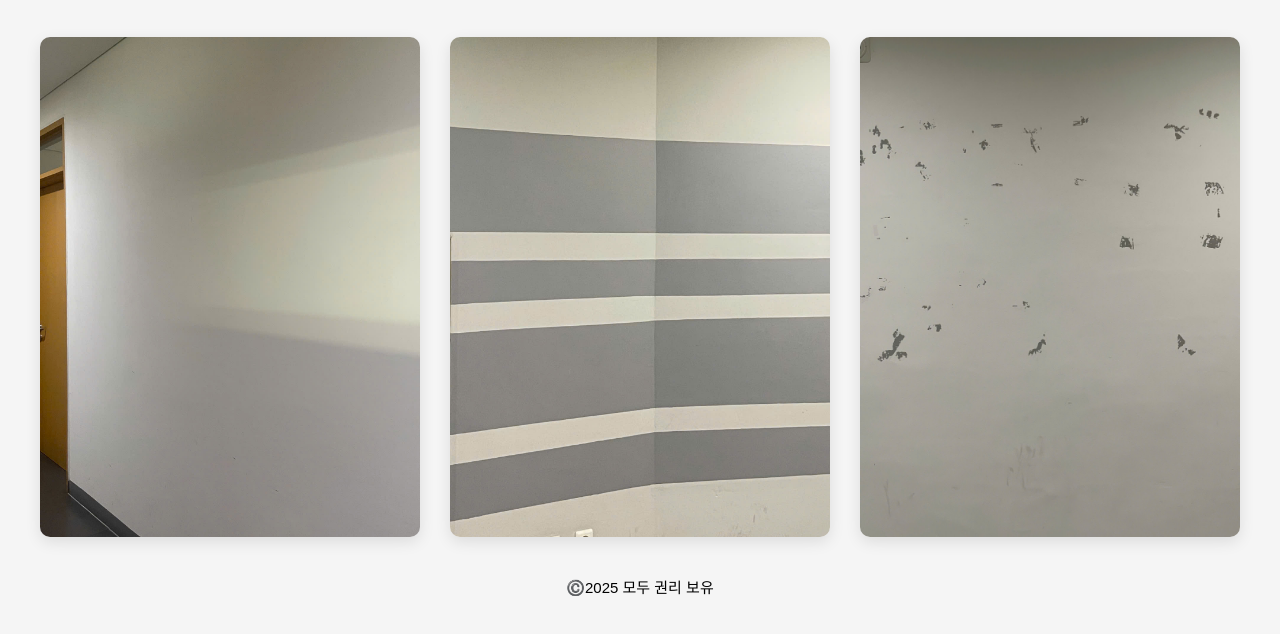
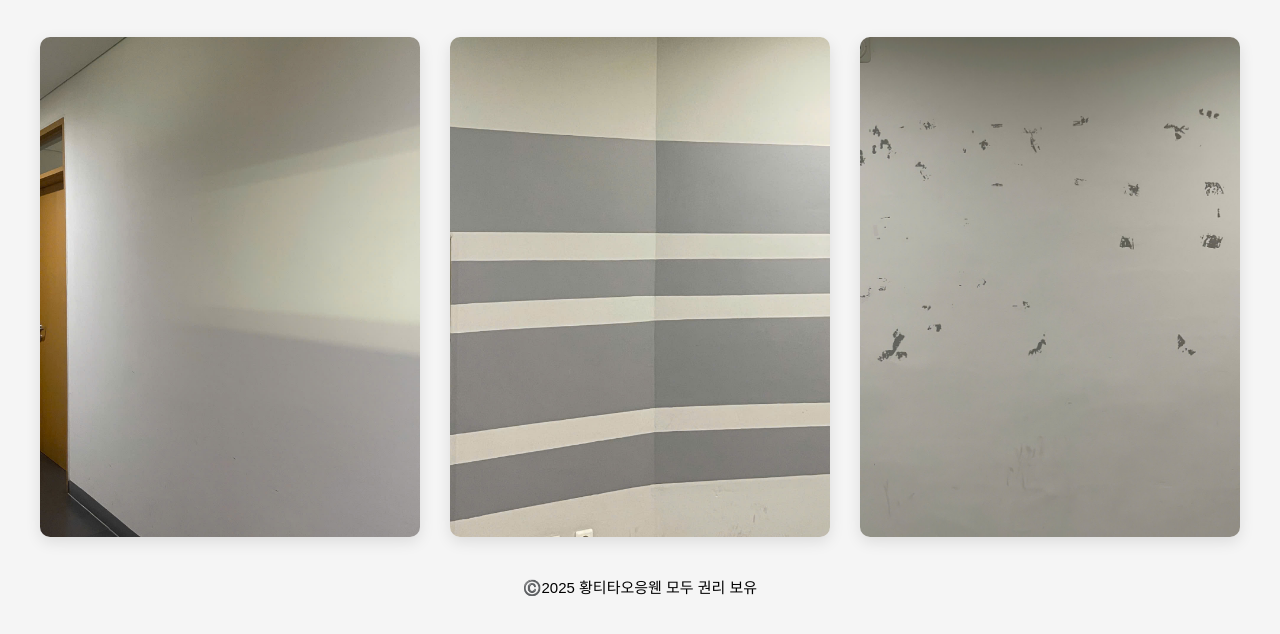
Before and after one commit to hoangnguyen-bit/website, a plain HTML site: page gallery.html in a window 1280 px wide. Shown: the part 56-690 px from the top of the page. Drawn offline with Linux system fonts and the light colour scheme.

Commit message:
Update gallery.html

```diff
--- a/gallery.html
+++ b/gallery.html
@@ -62,7 +62,7 @@
 
 
   <footer>
-    <p>©️2025 모두 권리 보유 </p>
+    <p>©️2025 황티타오응웬 모두 권리 보유 </p>
   </footer>
 </body>
 </html>
```
